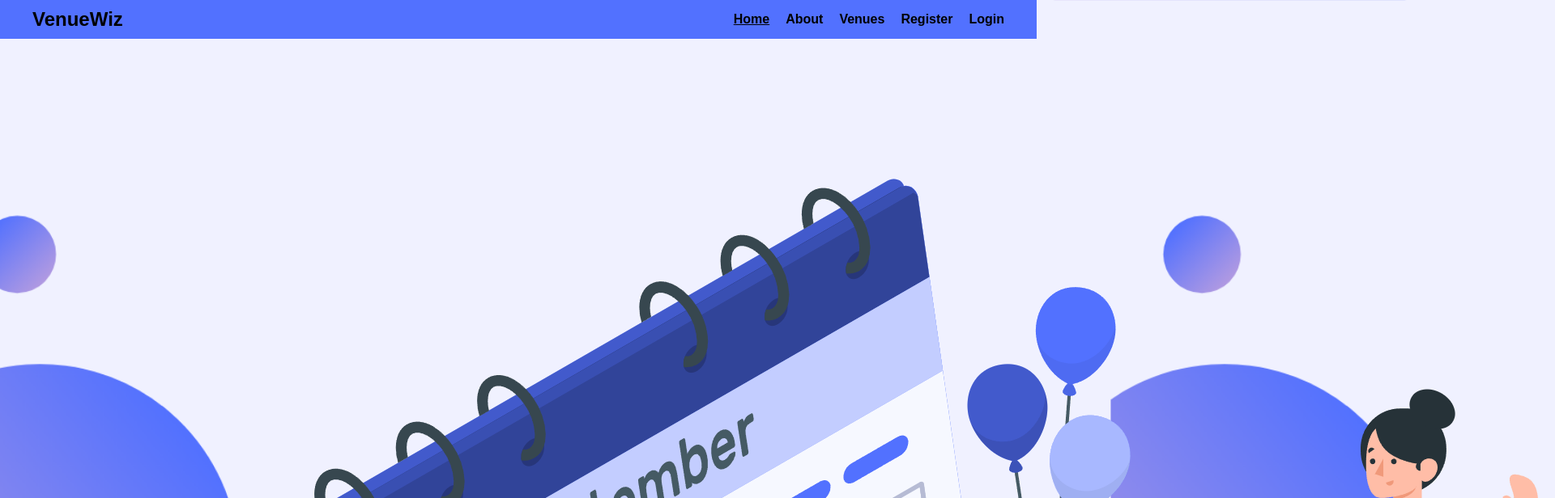
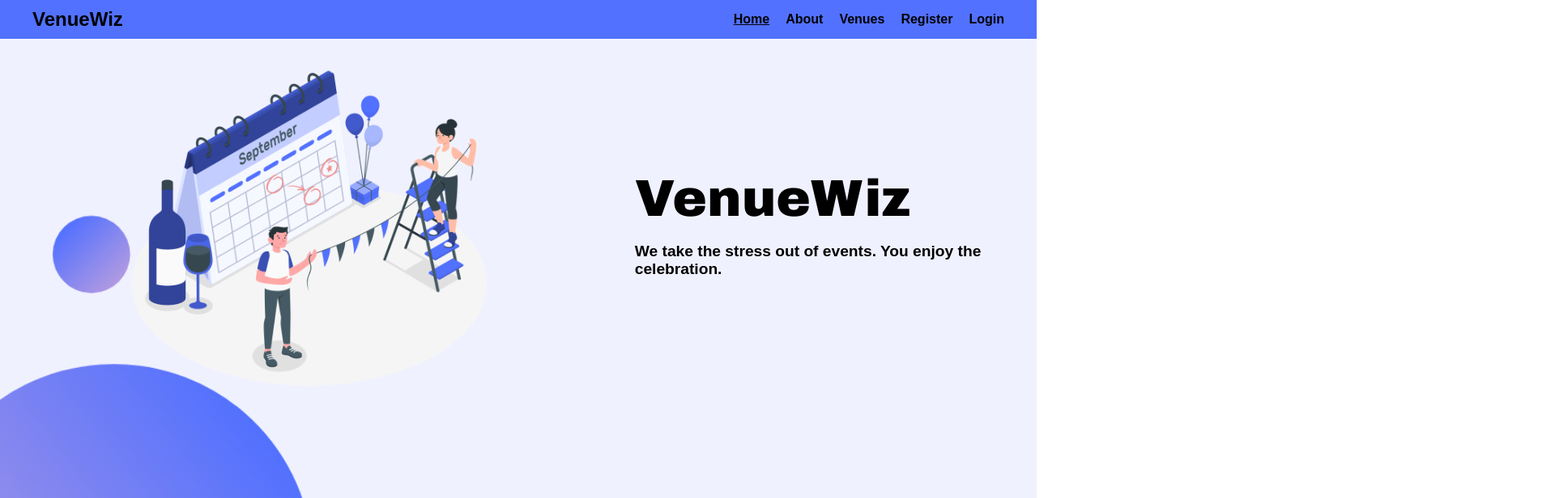
Before and after one commit to Amal229/VenueWiz-Front-end, a React (Vite) app in the folder client/: page / in a window 1280 px wide. Shown: the top 616 px of the page at 81% size, 1920 px wide, since content can reach past the window. Built offline with nearby package versions, Linux system fonts and the light colour scheme.

Commit message:
style for home page done

```diff
--- a/client/src/App.css
+++ b/client/src/App.css
@@ -1,5 +1,9 @@
-html, body, #root, #root>div {
-  min-height: 100vh
+@import url('https://fonts.googleapis.com/css2?family=Archivo+Black&display=swap');
+html,
+body,
+#root,
+#root > div {
+  min-height: 100vh;
 }
 
 body {
@@ -64,11 +68,11 @@ header {
   justify-content: space-between;
   align-items: center;
   padding: 10px 40px;
-  background-color: #5271FF;
+  background-color: #5271ff;
 }
 
 .title {
-  font-family: "Arimo", sans-serif;
+  font-family: 'Arimo', sans-serif;
   font-optical-sizing: auto;
   font-weight: bold;
   font-style: normal;
@@ -82,7 +86,7 @@ header {
 .nav-links a {
   text-decoration: none;
   font-optical-sizing: auto;
-  font-family: "Arimo", sans-serif;
+  font-family: 'Arimo', sans-serif;
   font-weight: bold;
   font-size: 16px;
   color: black;
@@ -104,3 +108,43 @@ header {
   height: 100%;
   overflow-y: scroll;
 }
+.container {
+  display: flex;
+  align-items: center;
+}
+
+.left-img {
+  margin-right: 20px;
+  width: 65%;
+  display: flex;
+  justify-content: center;
+}
+
+.left-img img {
+  max-width: 60%;
+  height: auto;
+}
+
+.right-title {
+  display: flex;
+  flex-direction: column;
+  justify-content: center;
+  gap: 20px;
+}
+
+.right-title h1 {
+  margin: 0;
+  font-size: 4em;
+  font-family: 'Archivo Black', sans-serif;
+  font-weight: 400;
+  font-style: normal;
+}
+
+.right-title h4 {
+  margin: 0;
+  font-size: 1.2em;
+  font-weight: normal;
+  color: #000000;
+  font-family: 'Arimo', sans-serif;
+  font-weight: bold;
+}
```
